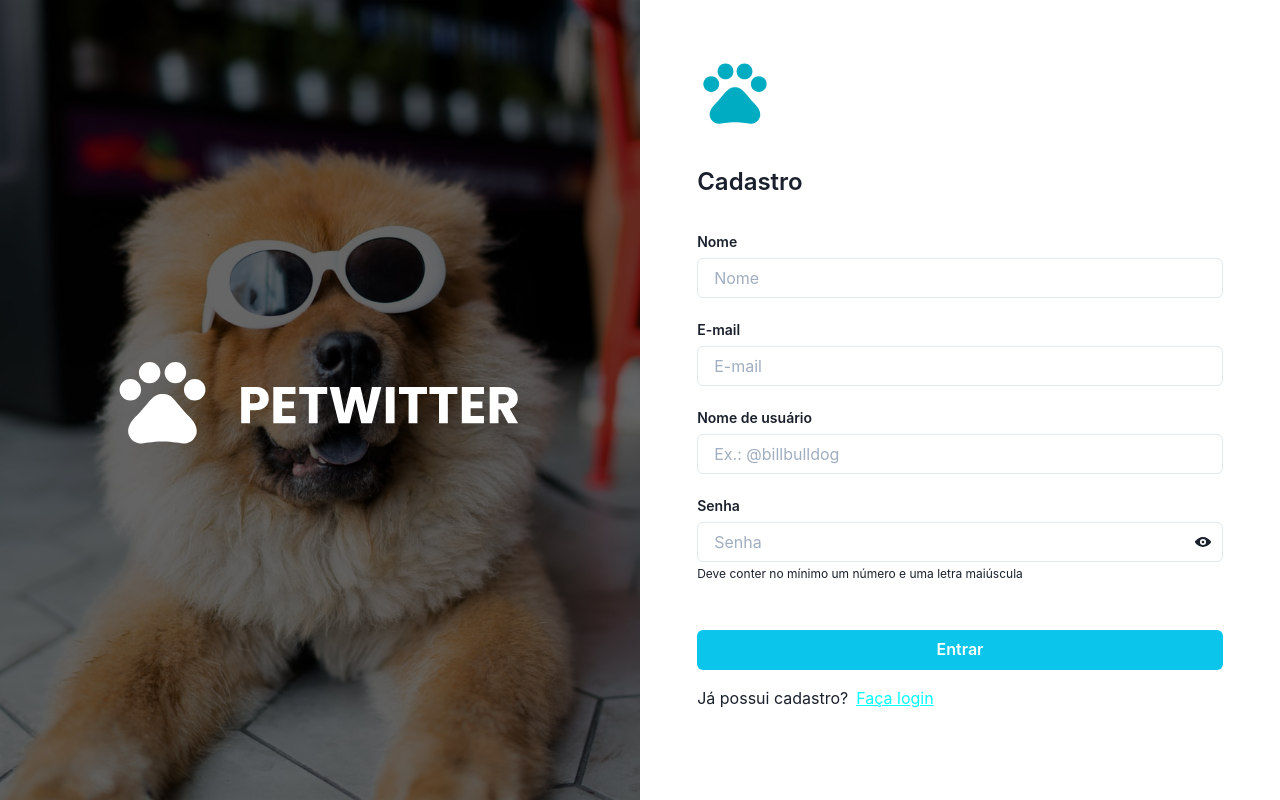
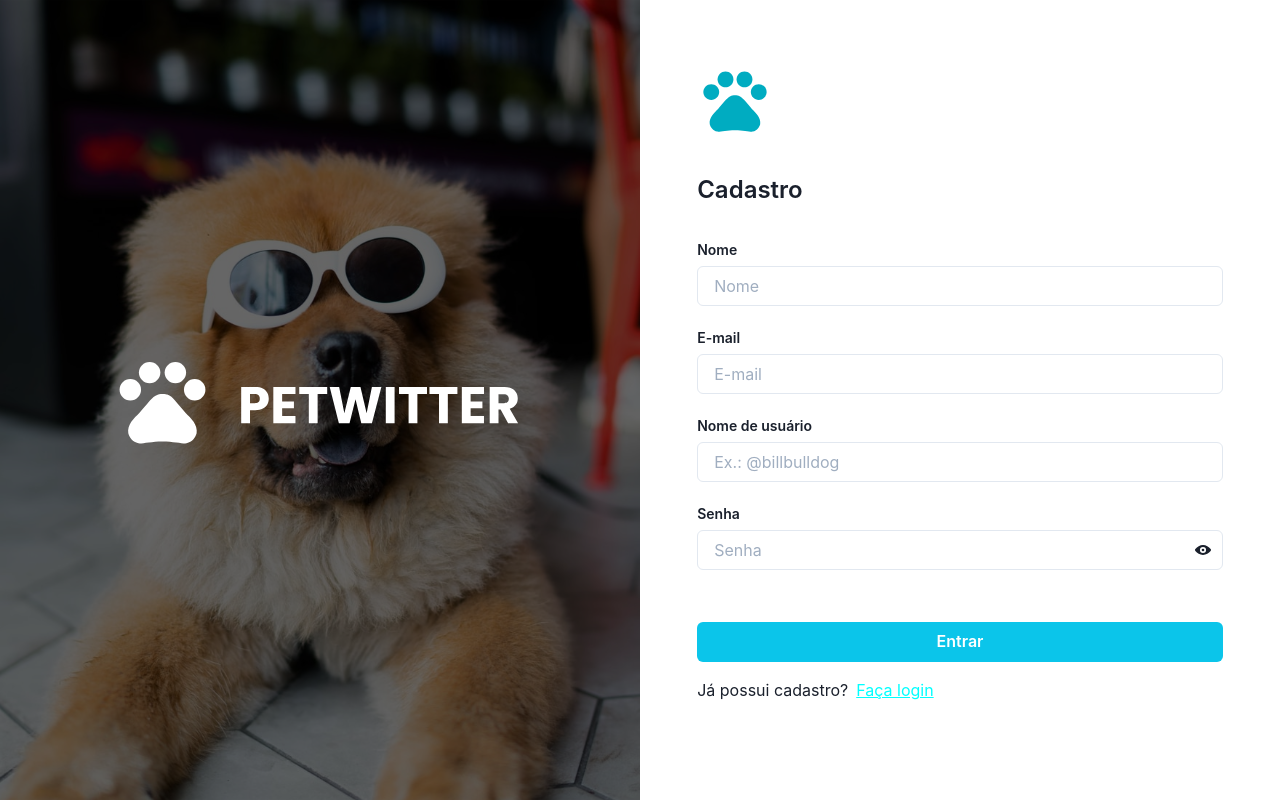
Before and after one commit to mr-amaral/FinalProjectOtterwise-frontEnd, a React (Create React App) app: page /signup in a window 1280 px wide. Built offline with nearby package versions, Linux system fonts and the light colour scheme; no server answers.

Commit message:
fix validation signup

```diff
--- a/src/routes/Signup/index.js
+++ b/src/routes/Signup/index.js
@@ -54,7 +54,7 @@ const Signup = () => {
       .required("Campo obrigatório")
       .matches(
         /^(?=.*[A-Z])(?=.*[0-9])[a-zA-Z0-9]{8,}$/,
-        "Deve conter no mínimo um número e uma letra maiúscula"
+        "Deve conter no mínimo 8 caracteres um número e uma letra maiúscula"
       ),
     username: yup
       .string("Campo precisa ser um texto")
@@ -164,6 +164,7 @@ const Signup = () => {
                     fontWeight={["400"]}
                     lineHeight={["16px"]}
                     fontSize={["10px", "12px"]}
+                    color="red.500"
                   >
                     {errors.name && errors.name.message}
                   </Text>
@@ -186,6 +187,7 @@ const Signup = () => {
                     fontWeight={["400"]}
                     lineHeight={["16px"]}
                     fontSize={["10px", "12px"]}
+                    color="red.500"
                   >
                     {errors.email && errors.email.message}
                   </Text>
@@ -208,6 +210,7 @@ const Signup = () => {
                     fontWeight={["400"]}
                     lineHeight={["16px"]}
                     fontSize={["10px", "12px"]}
+                    color="red.500"
                   >
                     {errors.username && errors.username.message}
                   </Text>
@@ -240,9 +243,9 @@ const Signup = () => {
                     fontWeight={["400"]}
                     lineHeight={["16px", "16px"]}
                     fontSize={["10px", "12px"]}
+                    color="red.500"
                   >
-                    {" "}
-                    Deve conter no mínimo um número e uma letra maiúscula
+                    {errors.password && errors.password.message}
                   </Text>
                 </Box>
               </Flex>
```
